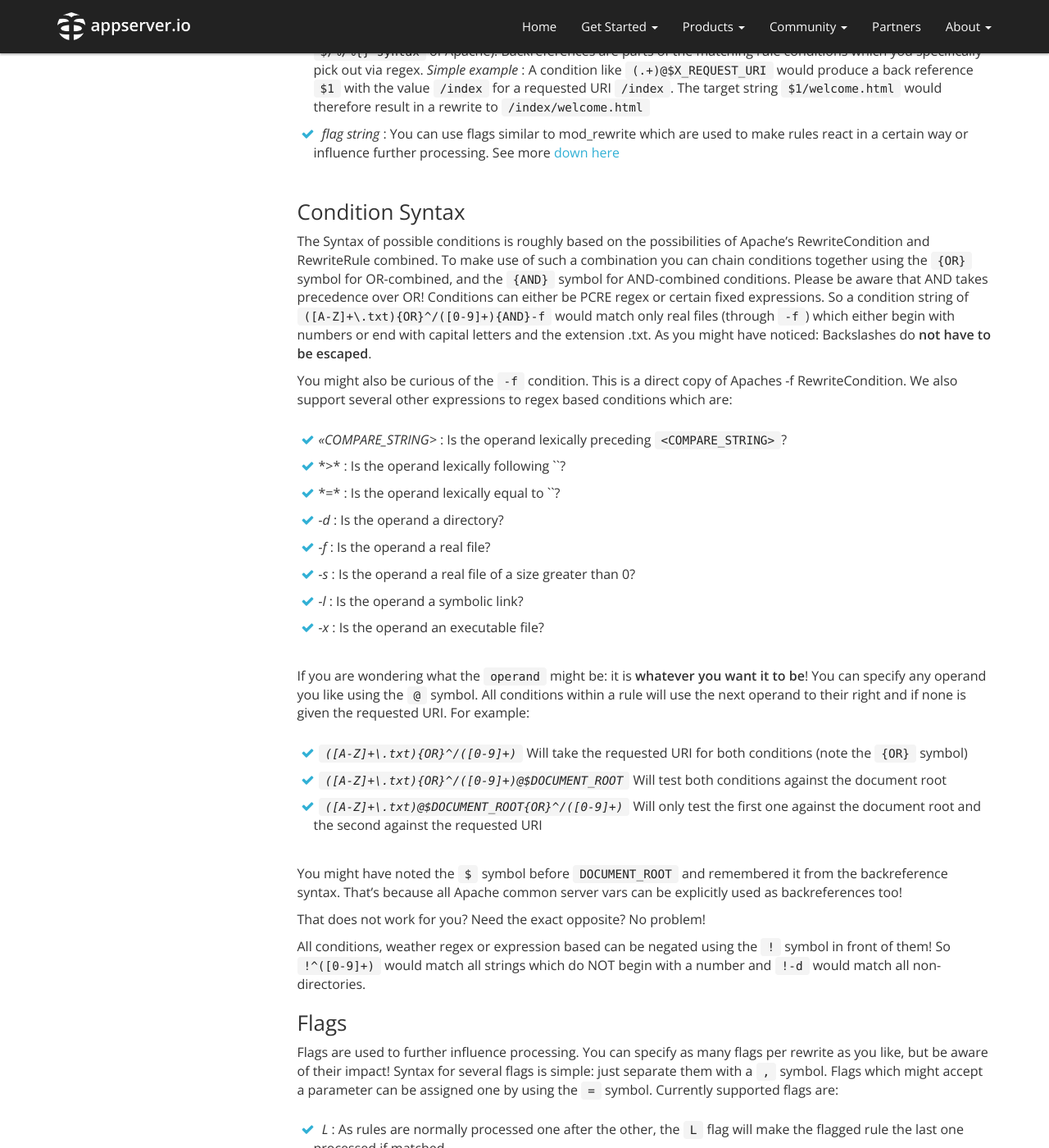
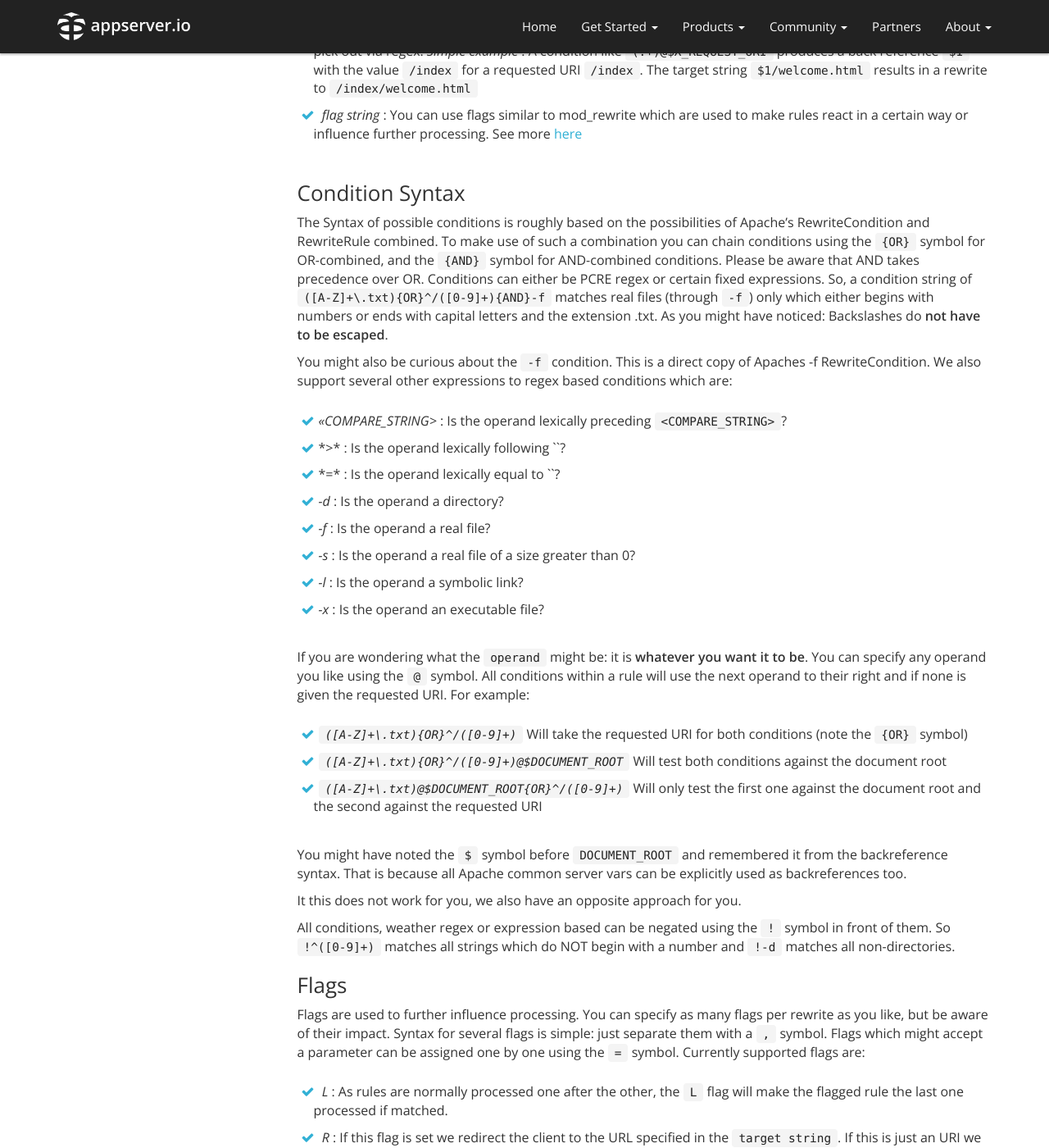
Before and after one commit to appserver-io/appserver, a Jekyll site: the page built from _docs/webserver.md, in a window 1280 px wide and 1400 px high, scrolled down 8839 px. Shown: the whole window at 82% size. Built offline with Jekyll 4.4.1, drawn with Linux system fonts in a browser that asks for light colours; nearby versions of some CDN libraries; library files that are not in the unit come from our copies; Markdown is read by kramdown in place of the engine named in the settings; some of the changed text lies outside the part shown.

Commit message:
Update webserver.md
Changes until last line

````diff
--- a/_docs/webserver.md
+++ b/_docs/webserver.md
@@ -289,7 +289,7 @@
 
 ## Accesses
 
-You can easily allow or deny access on resources based on client's HTTP request headers by setting up accesses within
+You can easily allow or deny access to resources based on client's HTTP request headers by setting up accesses within
 your server or virtual-host configuration.
 
 ```xml
@@ -330,21 +330,21 @@
 <fileHandlers>
 ```
 
-If you use this configuration a client requesting a resource having the extension `.php` will be processed by the
-fastcgi server module. That means instead of serving the `.php` file as static resource by the core module the fastcgi
+If you use this configuration a client requesting a resource with the extension `.php` will be processed by the
+fastcgi server module. That means, instead of serving the `.php` file as a static resource by the core module the fastcgi
 module will proceed the request by connecting to a fastcgi backend provided in the corresponding `params` node.
 
 | Param  | Description |
 | ------ | ----------- |
-| `host` | The ip address to the fastcgi backend |
-| `port` | The port to the fastcgi backend |
+| `host` | The ip address to the fastcgi backend. |
+| `port` | The port to the fastcgi backend. |
 
-> The file handlers name have to be equal to the modules name you want to trigger. So every module has to implement
+> The file handler's name has to be equal to the module's name you want to trigger. So, every module has to implement
 > a `getModuleName()` method as defined in `\AppserverIo\Server\Interfaces\ModuleInterface`.
 
 ## Locations
 
-Locations are usefull if you want to have other fileHandlers or the fileHandlers configuration changed on a
+Locations are useful if you want to have other fileHandlers or if the fileHandlers configuration was changed on a
 certain request uri pattern to be triggered.
 
 ```xml
@@ -364,12 +364,12 @@
 </locations>
 ```
 
-In this example the `/test.php` script will be processed by another fastcgi backend listening on `127.0.0.1:9555`
+In this example the `/test.php` script is processed by another fastcgi backend listening on `127.0.0.1:9555`
 
 ## Rewrites
 
-Of course you can do rewriting as well! Just have a look at this simple but well known rewrite example where all
-requests will be moved to an `index.php` script.
+Of course rewriting is possible as well. To do so, have a look at this simple but well known rewrite example where all
+requests are moved to an `index.php` script.
 
 ```xml
 <rewrites>
@@ -380,32 +380,32 @@
 
 All rewrites are based on rewrite rules which consist of three important parts:
 
-- *condition string* : Conditions which have to be met in order for the rule to take effect. See more [down here](<#condition-syntax>)
+- *condition string* : Conditions which have to be met to take effect for the rule. See more [here](<#condition-syntax>)
 
 - *target string* : The target to rewrite the requested URI to. Within this string you can use backreferences similar
     to the Apache mod_rewrite module with the difference that you have to use the `$ syntax`
     (instead of the `$/%/%{} syntax` of Apache).
     Backreferences are parts of the matching rule conditions which you specifically pick out via regex.
 
-    *Simple example* : A condition like `(.+)@$X_REQUEST_URI` would produce a back reference `$1` with the value `/index`
-        for a requested URI `/index`. The target string `$1/welcome.html` would therefore result in a rewrite to `/index/welcome.html`
+    *Simple example* : A condition like `(.+)@$X_REQUEST_URI` produces a back reference `$1` with the value `/index`
+        for a requested URI `/index`. The target string `$1/welcome.html` results in a rewrite to `/index/welcome.html`
 
 - *flag string* : You can use flags similar to mod_rewrite which are used to make rules react in a certain way or
-    influence further processing. See more [down here](<#flags>)
+    influence further processing. See more [here](<#flags>)
 
 ### Condition Syntax
 
 The Syntax of possible conditions is roughly based on the possibilities of Apache's RewriteCondition and RewriteRule
 combined.
-To make use of such a combination you can chain conditions together using the `{OR}` symbol for OR-combined, and the `{AND}`
+To make use of such a combination you can chain conditions using the `{OR}` symbol for OR-combined, and the `{AND}`
 symbol for AND-combined conditions.
-Please be aware that AND takes precedence over OR!
+Please be aware that AND takes precedence over OR.
 Conditions can either be PCRE regex or certain fixed expressions.
-So a condition string of `([A-Z]+\.txt){OR}^/([0-9]+){AND}-f` would match only real files (through `-f`) which either begin
-with numbers or end with capital letters and the extension .txt.
+So, a condition string of `([A-Z]+\.txt){OR}^/([0-9]+){AND}-f` matches real files (through `-f`) only which either begins
+with numbers or ends with capital letters and the extension .txt.
 As you might have noticed: Backslashes do **not have to be escaped**.
 
-You might also be curious of the `-f` condition.
+You might also be curious about the `-f` condition.
 This is a direct copy of Apaches -f RewriteCondition.
 We also support several other expressions to regex based conditions which are:
 
@@ -418,7 +418,7 @@
  - *-l* : Is the operand a symbolic link?
  - *-x* : Is the operand an executable file?
 
-If you are wondering what the `operand` might be: it is **whatever you want it to be**!
+If you are wondering what the `operand` might be: it is **whatever you want it to be**.
 You can specify any operand you like using the `@` symbol.
 All conditions within a rule will use the next operand to their right and if none is given the requested URI.
 For example:
@@ -428,29 +428,29 @@
 - *`([A-Z]+\.txt)@$DOCUMENT_ROOT{OR}^/([0-9]+)`* Will only test the first one against the document root and the second against the requested URI
 
 You might have noted the `$` symbol before `DOCUMENT_ROOT` and remembered it from the backreference syntax.
-That's because all Apache common server vars can be explicitly used as backreferences too!
+That is because all Apache common server vars can be explicitly used as backreferences too.
 
-That does not work for you? Need the exact opposite? No problem!
+It this does not work for you, we also have an opposite approach for you.
 
-All conditions, weather regex or expression based can be negated using the `!` symbol in front of them!
-So `!^([0-9]+)` would match all strings which do NOT begin with a number and `!-d` would match all non-directories.
+All conditions, weather regex or expression based can be negated using the `!` symbol in front of them.
+So `!^([0-9]+)` matches all strings which do NOT begin with a number and `!-d` matches all non-directories.
 
 ### Flags
 
 Flags are used to further influence processing.
-You can specify as many flags per rewrite as you like, but be aware of their impact!
+You can specify as many flags per rewrite as you like, but be aware of their impact.
 Syntax for several flags is simple: just separate them with a `,` symbol.
-Flags which might accept a parameter can be assigned one by using the `=` symbol.
+Flags which might accept a parameter can be assigned one by one using the `=` symbol.
 Currently supported flags are:
 
 - *L* : As rules are normally processed one after the other, the `L` flag will make the flagged rule the last one processed
     if matched.
 
-- *R* : If this flag is set we will redirect the client to the URL specified in the `target string`. If this is just an URI we will redirect to the same host.
-    You might also specify a custom status code between 300 and 399 to indicate the reason for/kind of the redirect. Default is `301` aka `permanent`
+- *R* : If this flag is set we redirect the client to the URL specified in the `target string`. If this is just an URI we redirect to the same host.
+    You might also specify a custom status code between 300 and 399 to indicate the reason for/ the kind of the redirect. Default is `301` aka `permanent`
 
 - *M* : Stands for map. Using this flag you can specify an external source (have a look at the Injector classes of the Webserver project) of a target map.
-    With `M=<MY_BACKREFERENCE>` you can specify what the map's index has to match. This matching is done **only** if the rewrite condition matches and will behave as another condition
+    With `M=<MY_BACKREFERENCE>` you specify what the map's index has to match to. This matching is done **only** if the rewrite condition matches and will behave like another condition.
 
 ## VirtualHost Examples
 
````
